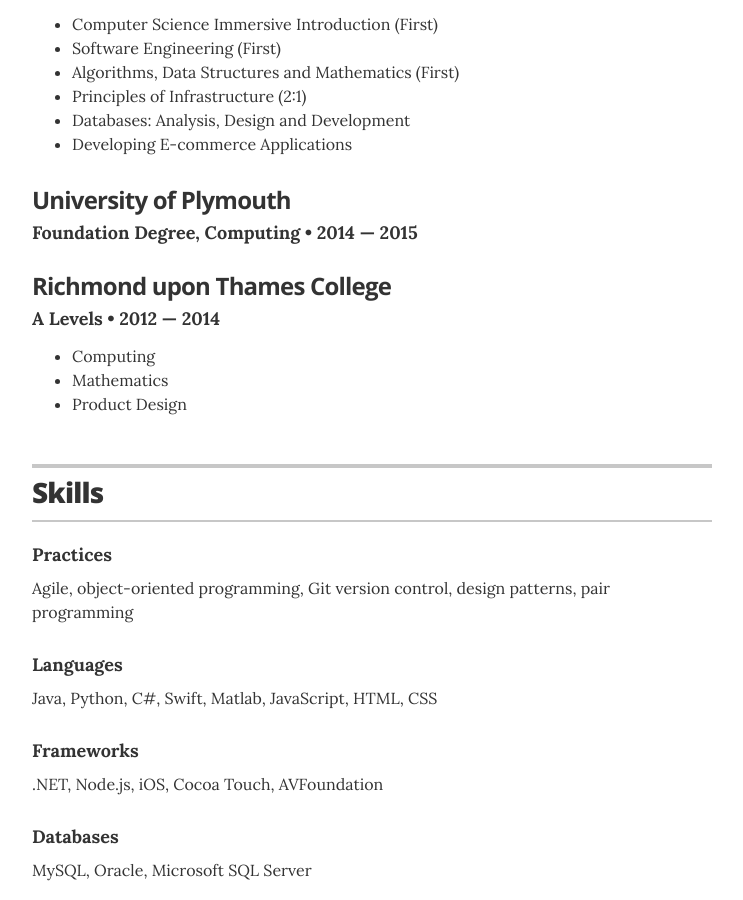
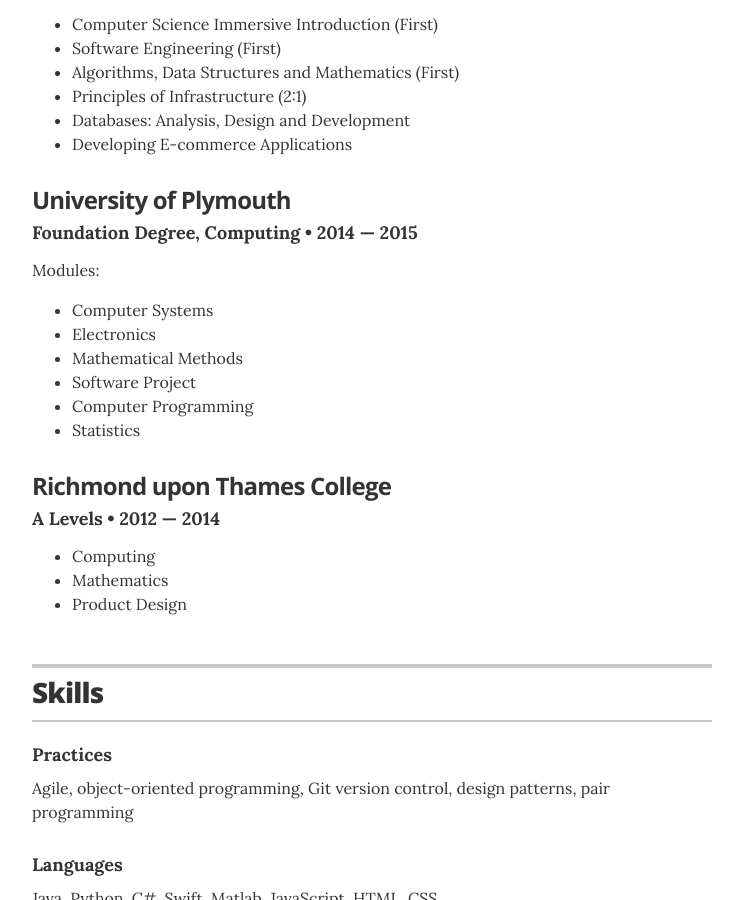
Before and after one commit to nmazidi/nmazidi.github.io, a Jekyll site: the page built from index.html, in a window 1280 px wide and 900 px high, scrolled down 1779 px. Shown: the whole window, without its empty margins (268-1011 px from the left). Built offline with Jekyll 4.4.1, drawn with Linux system fonts in a browser that asks for light colours.

Commit message:
update hard copy

```diff
--- a/_data/education.yml
+++ b/_data/education.yml
@@ -9,7 +9,8 @@
   uni: University of Plymouth
   year: 2014 &mdash; 2015
   awards:
-  summary:
+  summary: <p>Modules&#58;</p><ul><li>Computer Systems</li><li>Electronics</li><li>Mathematical Methods</li><li>Software Project</li><li>Computer Programming</li><li>Statistics</li></ul>
+
 - degree: A Levels
   uni: Richmond upon Thames College
   year: 2012 &mdash; 2014
```
